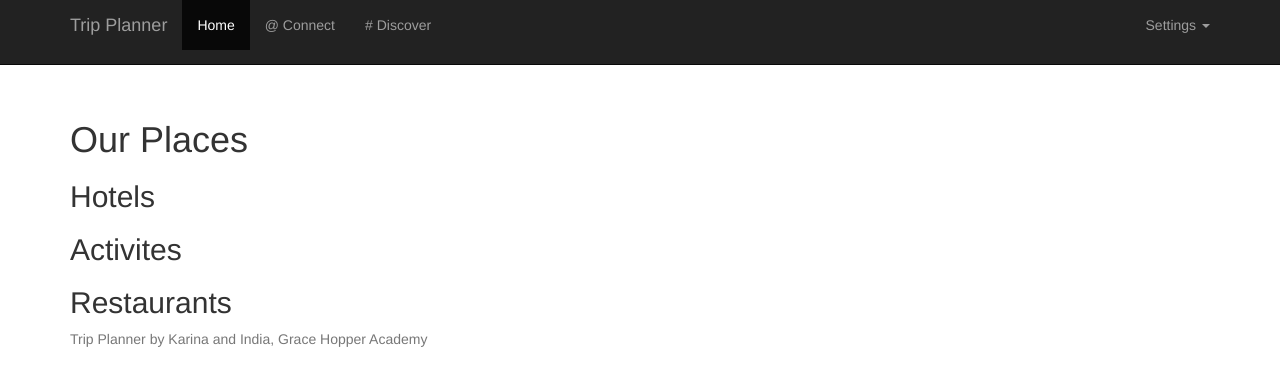
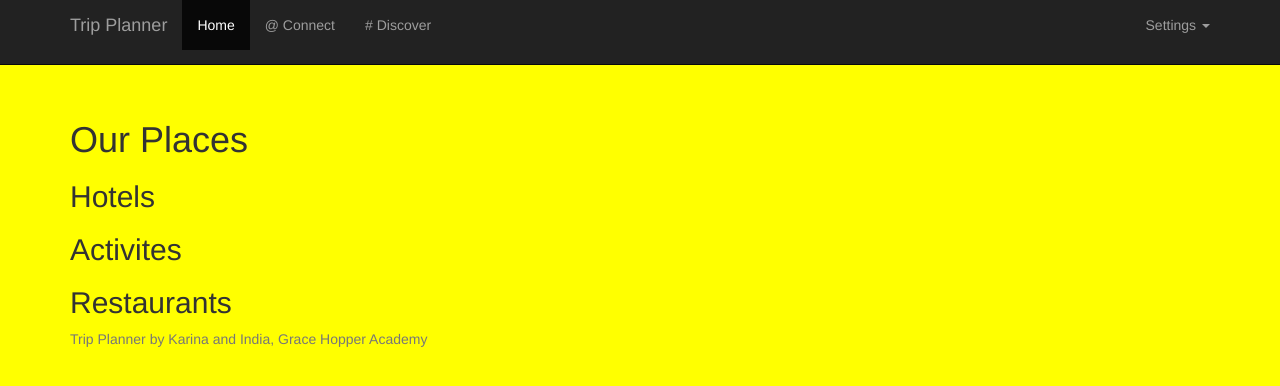
Before and after one commit to indiamos/trip-planner, a website: page views/index.html in a window 1280 px wide. Drawn offline with nearby package versions, Linux system fonts and the light colour scheme; files that its build step writes are made by us from their sources.

Commit message:
buildcss and scss working

```diff
--- /dev/null
+++ b/assets/stylesheets/test.scss
@@ -0,0 +1,5 @@
+
+
+body {
+  background-color: yellow;
+}
--- a/views/layout.html
+++ b/views/layout.html
@@ -14,6 +14,7 @@
 
     <!-- Custom styles for this template -->
     <link href="/stylesheets/style.css" rel="stylesheet">
+    <link href="/stylesheets/test.css" rel="stylesheet">
 
     <!-- HTML5 shim and Respond.js IE8 support of HTML5 elements and media queries -->
     <!--[if lt IE 9]>
```
Also changed, not shown: package.json (+6 -2 lines), public/stylesheets/test.css (added).
